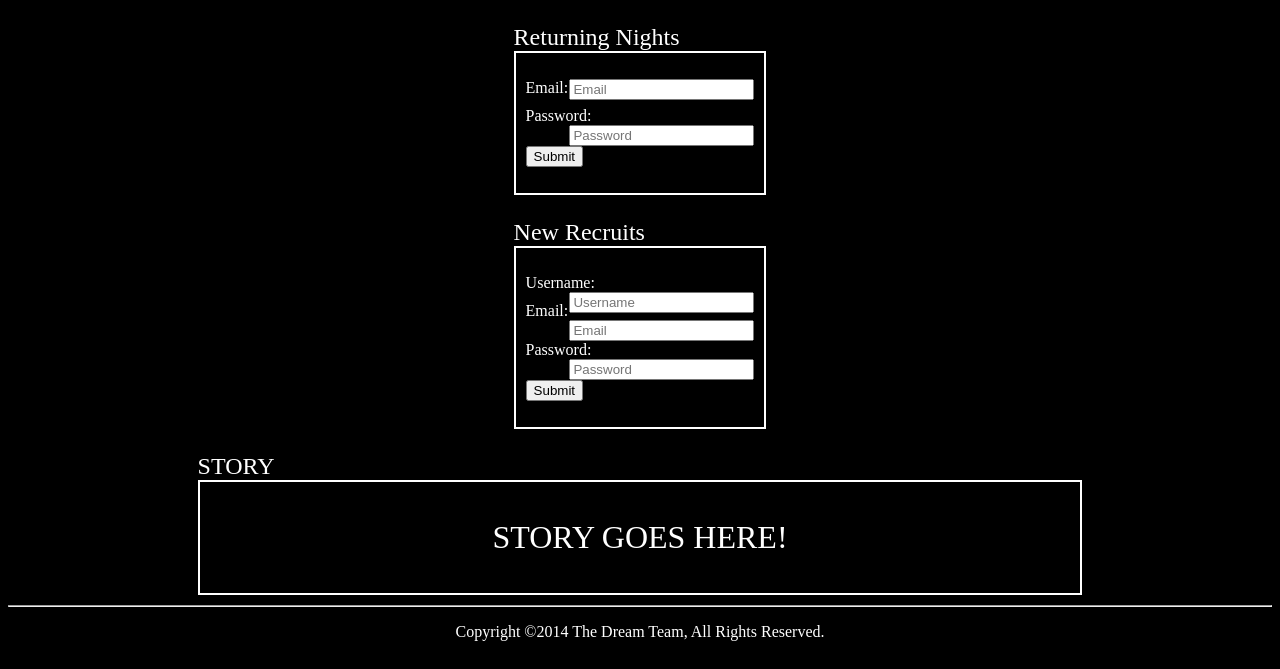
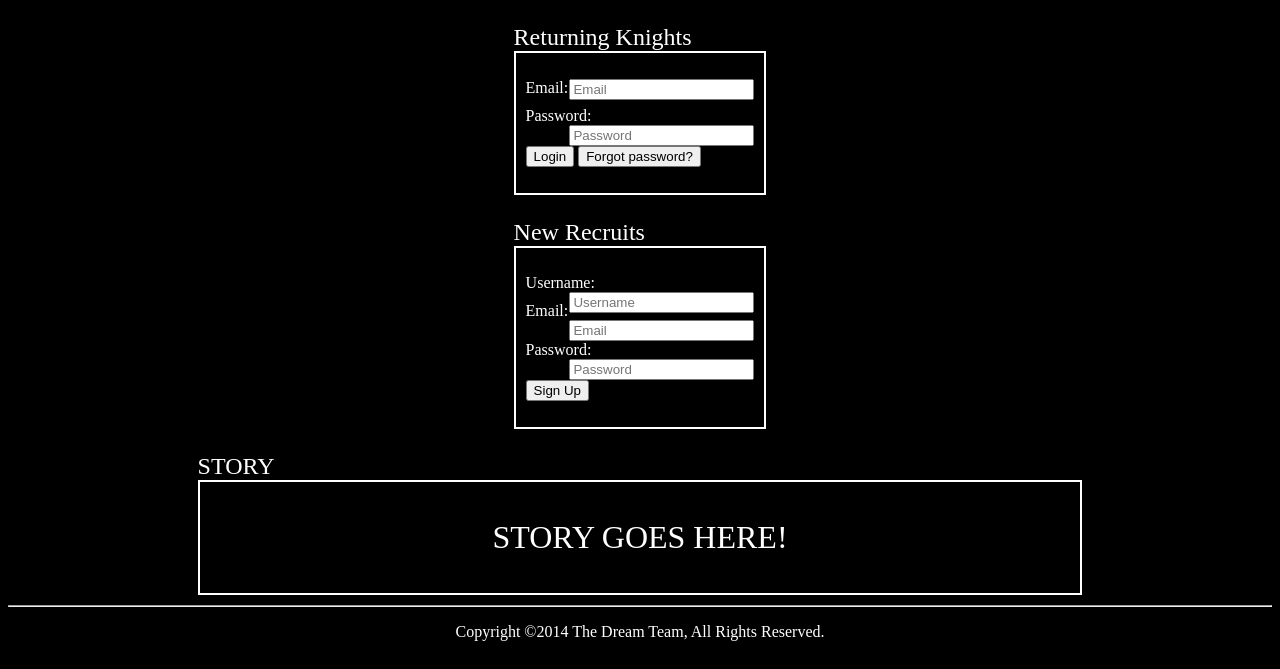
Before and after one commit to wspurgin/NightKnights, a PHP site: page /html/login.php in a window 1280 px wide. Shown: the part 58-727 px from the top of the page. Run offline with PHP 8.4, Linux system fonts and the light colour scheme.

Commit message:
Fixed buttons and other minor elements of login.php. Added login.css to handle things only used on login.php (currently empty). Made improvements to master.css, and login/account creation modules.

```diff
--- /dev/null
+++ b/public/css/login.css
@@ -0,0 +1 @@
+/*Currently a blank file...*/
--- a/public/css/master.css
+++ b/public/css/master.css
@@ -38,7 +38,6 @@ label
 
   padding-top: 5px;
   padding-bottom: 5px;
-
   padding-left: 10px;
   padding-right: 10px;
 
@@ -85,7 +84,7 @@ label
   text-align: center;
 }
 
-#story
+#storydiv
 {
   width: 70%;
 }
--- a/public/html/login.php
+++ b/public/html/login.php
@@ -3,6 +3,7 @@
 <head>
   <title>Night Knights - Login</title>
 
+  <link rel="stylesheet" type="text/css" href="../css/login.css">
   <?php include("modules/commonHead.html"); ?>
 </head>
 
@@ -12,21 +13,21 @@
     <h1>NIGHT KNIGHTS</h1>
   </header>
 
-  <div class="center" id="login">
-    <p class="infocaption">Returning Nights</p>
+  <div class="center" id="logindiv">
+    <p class="infocaption">Returning Knights</p>
     <div id="returning" class="infobox">
       <?php include("modules/login.html"); ?>
     </div>
   </div>
 
-  <div class="center" id="account">
+  <div class="center" id="accountdiv">
     <p class="infocaption">New Recruits</p>
     <div id="newbies" class="infobox">
       <?php include("modules/createAccount.html"); ?>
     </div>
   </div>
 
-  <div class="center" id="story">
+  <div class="center" id="storydiv">
     <p class="infocaption">STORY</p>
     <div id="blurb" class="infobox words">
       <p>STORY GOES HERE!</p>
--- a/public/html/modules/createAccount.html
+++ b/public/html/modules/createAccount.html
@@ -16,7 +16,7 @@
     </li>
 
     <li>
-      <input type="submit" method="POST" text="Sign Up">
+      <input type="submit" method="POST" id="signup" name="signup" value="Sign Up">
     </li>
   </ul>
 </form>
--- a/public/html/modules/login.html
+++ b/public/html/modules/login.html
@@ -11,7 +11,10 @@
     </li>
 
     <li>
-      <input type="submit" method="POST" text="Login">
+      <input type="submit" id="login" name="login" method="POST" value="Login">
+      <a href="">
+        <input type="button" name="passwordrecovery" id="passwordrecovery" value="Forgot password?">
+      </a>
     </li>
   </ul>
 </form>
```
